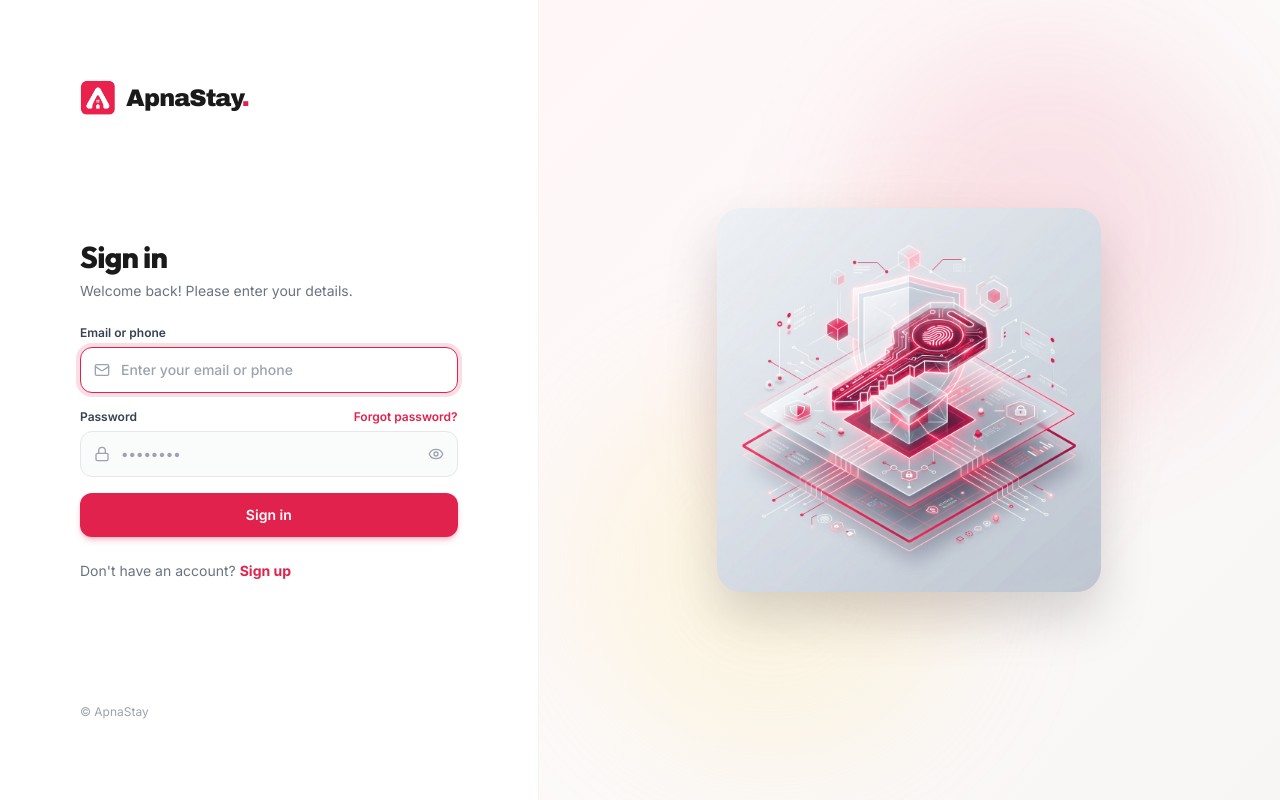
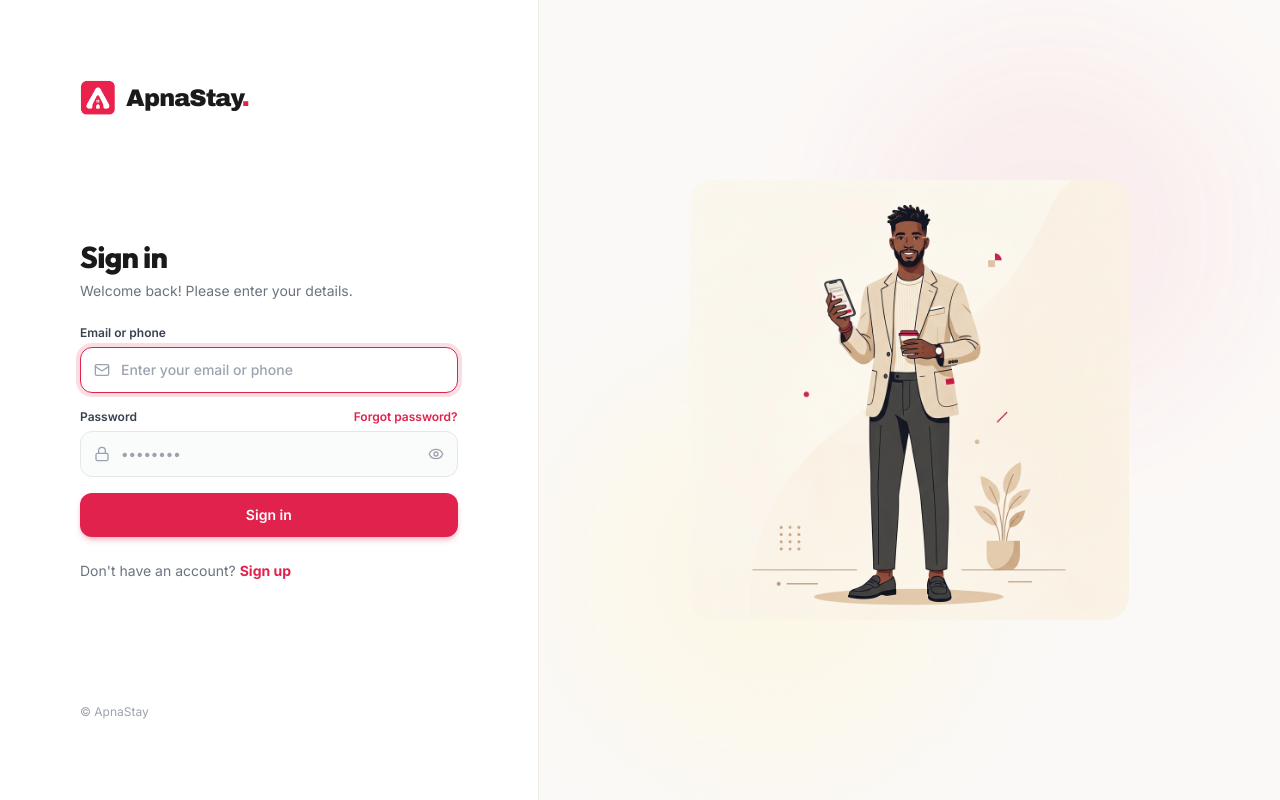
Before and after one commit to amannex/apnastay, a Next.js app: page /login in a window 1280 px wide. Built offline with nearby package versions, Linux system fonts and the light colour scheme; no server answers.

Commit message:
style(login): update side visual to minimalist editorial lifestyle vector illustration

```diff
--- a/src/views/LoginPage.tsx
+++ b/src/views/LoginPage.tsx
@@ -312,20 +312,19 @@ export default function LoginPage() {
       {/* ========================================================================= */}
       {/* RIGHT HALF: CLEAN VECTOR ART DISPLAY (NO VERBOSE TEXT, NO CLUTTER)       */}
       {/* ========================================================================= */}
-      <div className="hidden lg:flex lg:w-[54%] xl:w-[58%] min-h-screen bg-gradient-to-br from-[#FFF6F7] via-[#FCF9F9] to-[#F8F5F5] border-l border-gray-100/80 relative overflow-hidden items-center justify-center p-12 xl:p-16">
+      <div className="hidden lg:flex lg:w-[54%] xl:w-[58%] min-h-screen bg-[#FBF9F7] border-l border-[#F0ECE6] relative overflow-hidden items-center justify-center p-10 xl:p-16">
 
-        {/* Soft Ambient Light Glows */}
-        <div className="absolute top-10 right-10 w-96 h-96 bg-[#E1224D]/10 rounded-full blur-3xl pointer-events-none" />
-        <div className="absolute bottom-10 left-10 w-96 h-96 bg-amber-200/20 rounded-full blur-3xl pointer-events-none" />
+        {/* Soft Ambient Warm Light Glows */}
+        <div className="absolute top-10 right-10 w-96 h-96 bg-[#E1224D]/5 rounded-full blur-3xl pointer-events-none" />
+        <div className="absolute bottom-10 left-10 w-96 h-96 bg-amber-100/30 rounded-full blur-3xl pointer-events-none" />
 
-        {/* 3D Isometric Digital Access Vector Art */}
+        {/* Minimalist Lifestyle Vector Art */}
         <div className="relative z-10 flex flex-col items-center">
-          <div className="relative w-80 h-80 xl:w-96 xl:h-96">
-            <div className="absolute inset-0 bg-gradient-to-tr from-[#E1224D]/10 to-amber-200/10 rounded-full blur-2xl pointer-events-none" />
+          <div className="relative w-[340px] h-[340px] xl:w-[440px] xl:h-[440px] max-w-full">
             <img
               src="/auth-vector-art.jpg"
-              alt="Digital Security Vector Art"
-              className="relative w-full h-full object-contain rounded-3xl drop-shadow-2xl"
+              alt="Modern lifestyle vector illustration"
+              className="w-full h-full object-contain rounded-3xl"
             />
           </div>
         </div>
```
Also changed, not shown: public/auth-vector-art.jpg.
